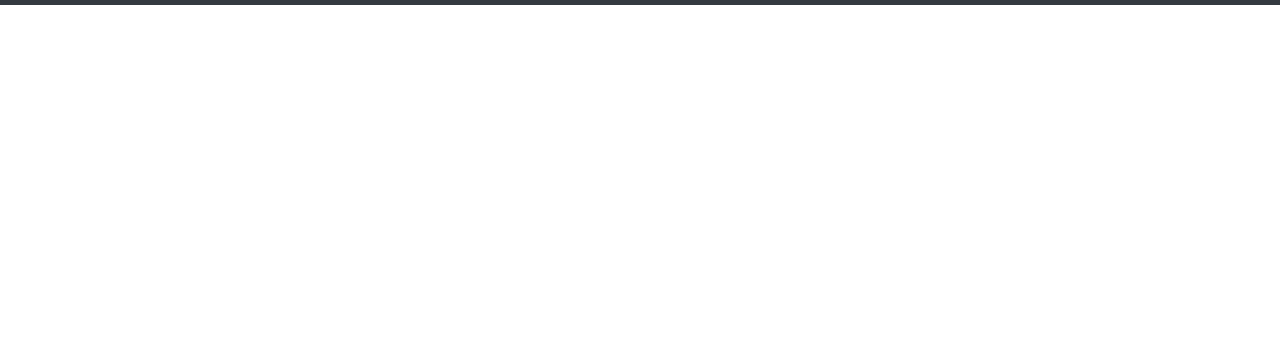
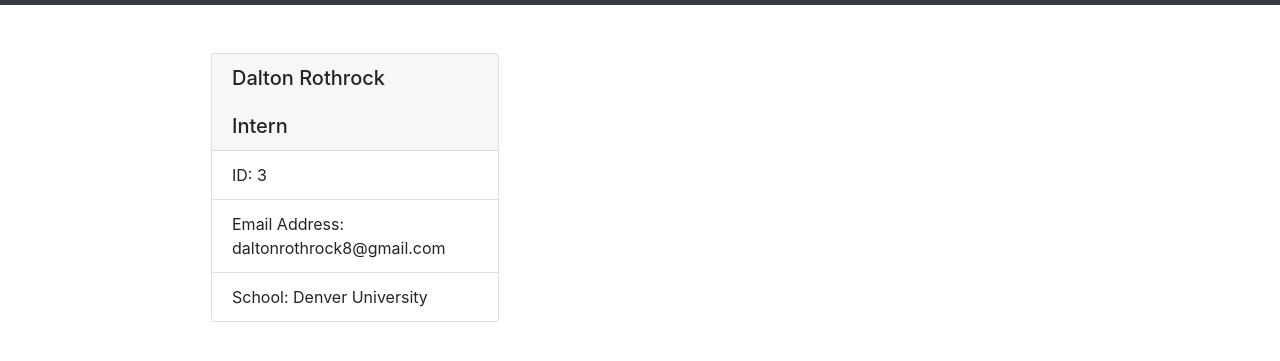
Before and after one commit to drock4440/team-profile-generator, a website: page final/team.html in a window 1280 px wide. Shown: the part 51-412 px from the top of the page. Drawn offline with nearby package versions, Linux system fonts and the light colour scheme.

```diff
--- a/final/team.html
+++ b/final/team.html
@@ -12,4 +12,17 @@
             <span class="navbar-brand mb-0 h1 w-100 text-center">Team Profile</span>
         </nav>
         <div class="container">
-            <div class="row">
+            <div class="row"><div class="col-6">
+            <div class="card mx-auto mb-3" style="width: 18rem">
+            <h5 class="card-header">Dalton Rothrock<br /><br />Intern</h5>
+            <ul class="list-group list-group-flush">
+                <li class="list-group-item">ID: 3</li>
+                <li class="list-group-item">Email Address: daltonrothrock8@gmail.com</li>
+                <li class="list-group-item">School: Denver University</li>
+            </ul>
+            </div>
+        </div> </div>
+    </div>
+
+</body>
+</html>
```
Also changed, not shown: commandline.jpeg (added), product.jpeg (added), readme.md.
